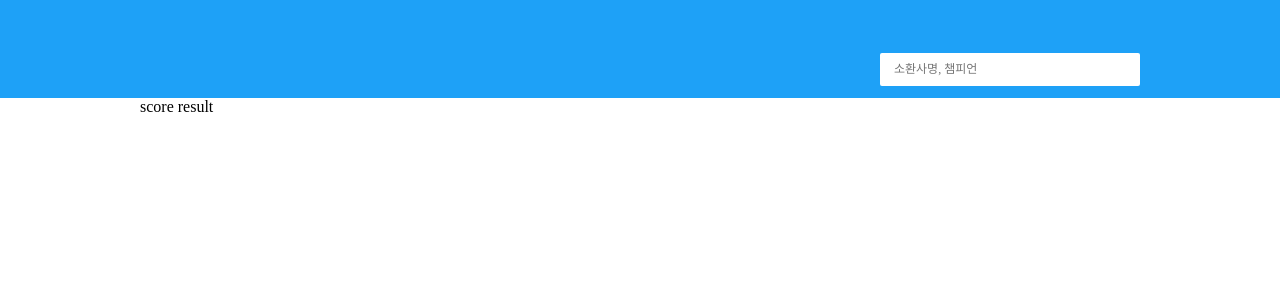
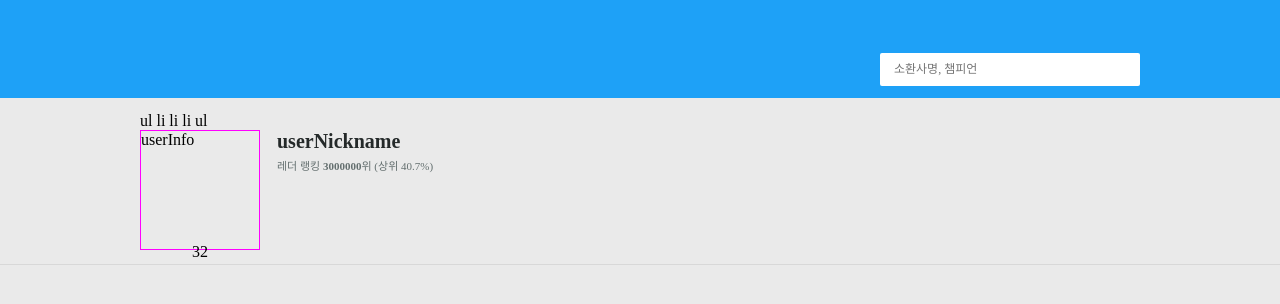
Before and after one commit to MulberrytreeFarms/opgg-homework, a React (Vite) app: page /score in a window 1280 px wide. Shown: the top 304 px of the page. Built offline with nearby package versions, Linux system fonts and the light colour scheme.

Commit message:
style: define user profile components

```diff
--- /dev/null
+++ b/src/components/userProfile/index.tsx
@@ -0,0 +1,43 @@
+import {
+  UserProfileHistoryStyle,
+  UserProfileInfoStyle,
+  UserProfileStyle,
+  UserProfileThumbnailStyle,
+} from './style'
+
+const UserProfile = ({ children }: { children: React.ReactNode }) => {
+  return (
+    <UserProfileStyle>
+      <div>{children}</div>
+    </UserProfileStyle>
+  )
+}
+
+const UserProfileTierHistory = ({
+  children,
+}: {
+  children: React.ReactNode
+}) => {
+  return <UserProfileHistoryStyle>{children}</UserProfileHistoryStyle>
+}
+
+const UserProfileInfo = ({ children }: { children: React.ReactNode }) => {
+  return <UserProfileInfoStyle>{children}</UserProfileInfoStyle>
+}
+
+const UserProfileThumbnail = ({ children }: { children: React.ReactNode }) => {
+  return (
+    <UserProfileThumbnailStyle>
+      <figure>
+        {children}
+        <figcaption>32</figcaption>
+      </figure>
+    </UserProfileThumbnailStyle>
+  )
+}
+
+UserProfile.TierHistory = UserProfileTierHistory
+UserProfile.Info = UserProfileInfo
+UserProfile.Thumbnail = UserProfileThumbnail
+
+export default UserProfile
--- /dev/null
+++ b/src/components/userProfile/style.ts
@@ -0,0 +1,44 @@
+import styled from 'styled-components'
+
+import { Container } from '@/styles/common'
+
+export const UserProfileStyle = styled.article`
+  padding: 14px 21px;
+  border-bottom: 1px solid var(--color-line-1);
+  > div {
+    ${Container};
+  }
+`
+
+export const UserProfileHistoryStyle = styled.div``
+
+export const UserProfileInfoStyle = styled.div`
+  display: flex;
+  gap: 17px;
+
+  h2 {
+    font-size: 20px;
+    font-weight: bold;
+    margin-bottom: 4px;
+    color: var(--color-font-1);
+  }
+  p {
+    font-size: 11px;
+    color: var(--color-font-4);
+  }
+`
+
+export const UserProfileThumbnailStyle = styled.div`
+  figure {
+    position: relative;
+    width: 120px;
+    height: 120px;
+    border: 1px solid #f0f;
+  }
+  figcaption {
+    position: absolute;
+    left: 50%;
+    bottom: -12px;
+    transform: translateX(-50%);
+  }
+`
--- a/src/layouts/style.ts
+++ b/src/layouts/style.ts
@@ -1,9 +1,5 @@
 import styled from 'styled-components'
-
-import { Container } from '@/styles/common'
 
 export const DefaultLayoutStyle = styled.div``
 
-export const MainStyle = styled.main`
-  ${Container};
-`
+export const MainStyle = styled.main``
--- a/src/pages/scores/index.tsx
+++ b/src/pages/scores/index.tsx
@@ -1,5 +1,22 @@
+import UserProfile from '@/components/userProfile'
+
 const ScorePage = () => {
-  return <div>score result</div>
+  return (
+    <div>
+      <UserProfile>
+        <UserProfile.TierHistory>ul li li li ul</UserProfile.TierHistory>
+        <UserProfile.Info>
+          <UserProfile.Thumbnail>userInfo</UserProfile.Thumbnail>
+          <div>
+            <h2>userNickname</h2>
+            <p>
+              레더 랭킹 <strong>3000000</strong>위 <span>(상위 40.7%)</span>
+            </p>
+          </div>
+        </UserProfile.Info>
+      </UserProfile>
+    </div>
+  )
 }
 
 export default ScorePage
--- a/src/styles/base.css
+++ b/src/styles/base.css
@@ -10,6 +10,7 @@
   --color-gray-line: #999999;
   --color-white: #ffffff;
   --color-bg-general: #eaeaea;
+  --color-bg-1: #f2f2f2;
   --color-line-1: #d8d8d8;
   --color-font-1: #242929;
   --color-font-2: #555555;
@@ -119,3 +120,6 @@ img {
 html, body, #root {
   height: 100%;
 }
+body {
+  background-color: var(--color-bg-general);
+}
```
